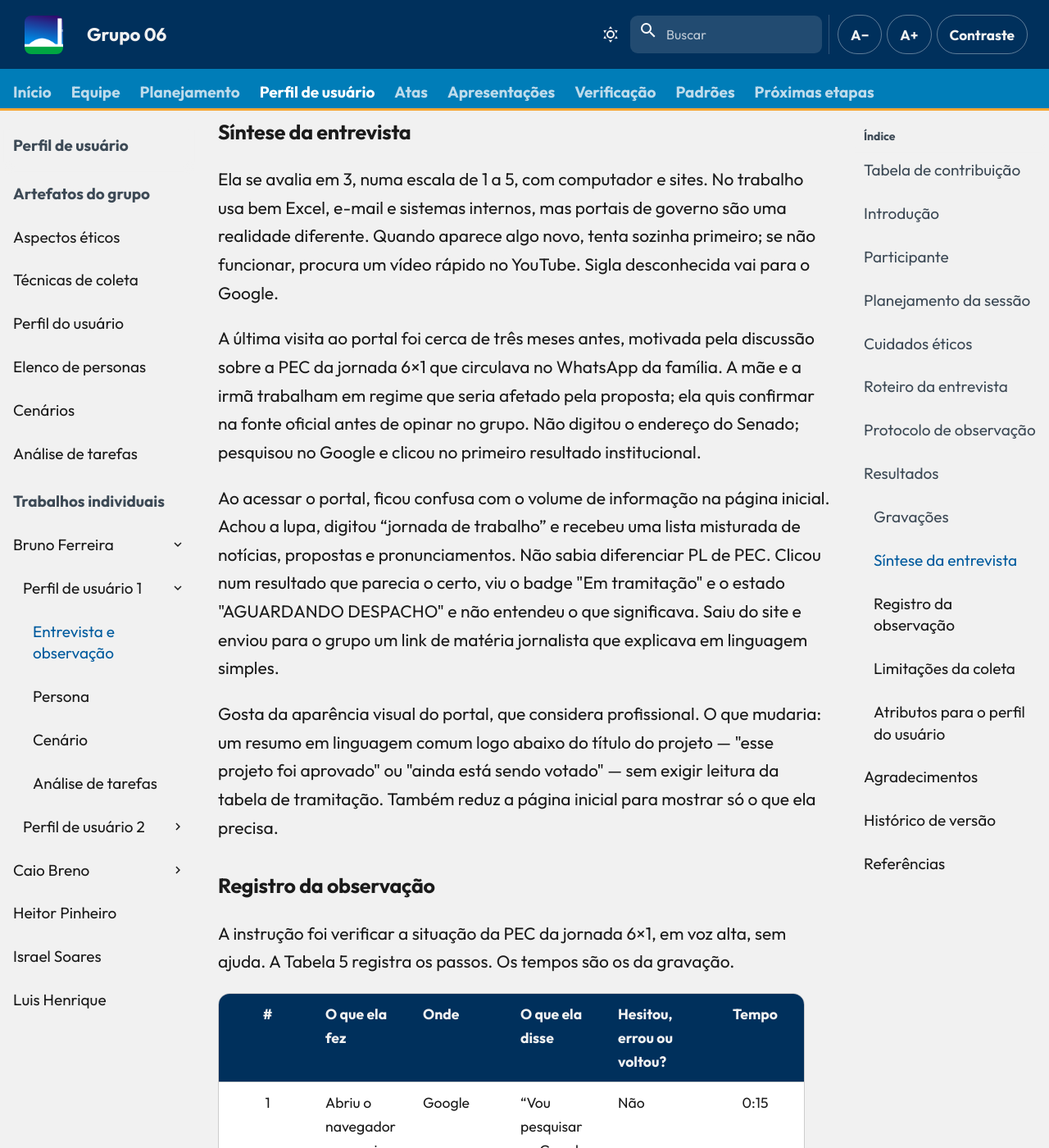
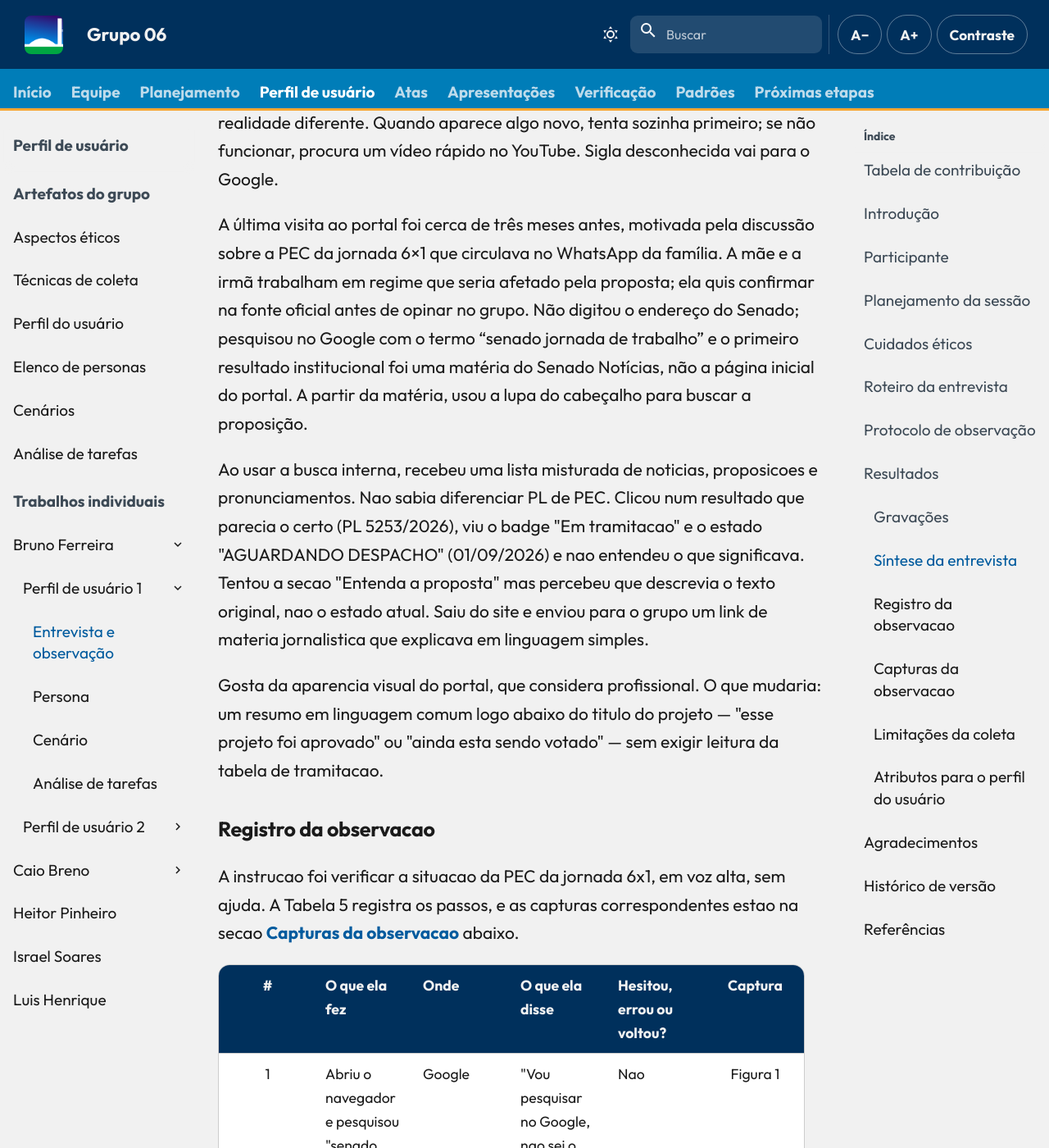
Before and after one commit to Interacao-Humano-Computador/2026.2-Grupo06, an MkDocs documentation site: the page built from docs/entrega-2/individual/bruno/entrevista-observacao.md, in a window 1280 px wide and 1400 px high, scrolled down 8879 px. Shown: the whole window at 82% size. Built offline with MkDocs 1.6.1 and Material for MkDocs 9.7.7, drawn with Linux system fonts in a browser that asks for light colours; comment, search, counter and statistics services are not loaded; some of the changed text lies outside the part shown.

Commit message:
docs: adiciona observacao

```diff
--- a/docs/entrega-2/individual/bruno/entrevista-observacao.md
+++ b/docs/entrega-2/individual/bruno/entrevista-observacao.md
@@ -118,10 +118,9 @@
 
 ### Gravações
 
-Categoria no YouTube: **não listado**. Data: 27/09/2026. O trecho em que a participante diz o nome foi retirado. O Vídeo 1 é a entrevista, e o Vídeo 2, a observação.
+Categoria no YouTube: **nao listado**. Data: 27/09/2026. O trecho em que a participante diz o nome foi retirado.
 
 - Entrevista: a preencher após upload
-- Observação: a preencher após upload
 
 ??? note "Vídeo 1 — Entrevista semiestruturada"
 
@@ -140,53 +139,78 @@
     <p class="caption">Vídeo 1 — Entrevista semiestruturada.</p>
     <p class="source">Fonte: sessão de 27/09/2026.</p>
 
-??? note "Vídeo 2 — Observação da tarefa, com relato em voz alta"
-
-    <div style="position: relative; width: 100%; padding-bottom: 56.25%; margin: 1.5rem 0; height: 0; overflow: hidden; border-radius: 0.8rem; box-shadow: 0 8px 24px rgba(10, 35, 66, 0.12);">
-      <iframe
-        loading="lazy"
-        style="position: absolute; top: 0; left: 0; width: 100%; height: 100%; border: 0;"
-        src="https://www.youtube-nocookie.com/embed/"
-        title="Observação da tarefa no Portal do Senado"
-        allow="accelerometer; autoplay; clipboard-write; encrypted-media; gyroscope; picture-in-picture; web-share"
-        referrerpolicy="strict-origin-when-cross-origin"
-        allowfullscreen>
-      </iframe>
-    </div>
-
-    <p class="caption">Vídeo 2 — Observação da tarefa, com relato em voz alta.</p>
-    <p class="source">Fonte: sessão de 27/09/2026.</p>
-
 ### Síntese da entrevista
 
 Ela se avalia em 3, numa escala de 1 a 5, com computador e sites. No trabalho usa bem Excel, e-mail e sistemas internos, mas portais de governo são uma realidade diferente. Quando aparece algo novo, tenta sozinha primeiro; se não funcionar, procura um vídeo rápido no YouTube. Sigla desconhecida vai para o Google.
 
-A última visita ao portal foi cerca de três meses antes, motivada pela discussão sobre a PEC da jornada 6×1 que circulava no WhatsApp da família. A mãe e a irmã trabalham em regime que seria afetado pela proposta; ela quis confirmar na fonte oficial antes de opinar no grupo. Não digitou o endereço do Senado; pesquisou no Google e clicou no primeiro resultado institucional.
+A última visita ao portal foi cerca de três meses antes, motivada pela discussão sobre a PEC da jornada 6×1 que circulava no WhatsApp da família. A mãe e a irmã trabalham em regime que seria afetado pela proposta; ela quis confirmar na fonte oficial antes de opinar no grupo. Não digitou o endereço do Senado; pesquisou no Google com o termo “senado jornada de trabalho” e o primeiro resultado institucional foi uma matéria do Senado Notícias, não a página inicial do portal. A partir da matéria, usou a lupa do cabeçalho para buscar a proposição.
 
-Ao acessar o portal, ficou confusa com o volume de informação na página inicial. Achou a lupa, digitou “jornada de trabalho” e recebeu uma lista misturada de notícias, propostas e pronunciamentos. Não sabia diferenciar PL de PEC. Clicou num resultado que parecia o certo, viu o badge "Em tramitação" e o estado "AGUARDANDO DESPACHO" e não entendeu o que significava. Saiu do site e enviou para o grupo um link de matéria jornalista que explicava em linguagem simples.
+Ao usar a busca interna, recebeu uma lista misturada de noticias, proposicoes e pronunciamentos. Nao sabia diferenciar PL de PEC. Clicou num resultado que parecia o certo (PL 5253/2026), viu o badge "Em tramitacao" e o estado "AGUARDANDO DESPACHO" (01/09/2026) e nao entendeu o que significava. Tentou a secao "Entenda a proposta" mas percebeu que descrevia o texto original, nao o estado atual. Saiu do site e enviou para o grupo um link de materia jornalistica que explicava em linguagem simples.
 
-Gosta da aparência visual do portal, que considera profissional. O que mudaria: um resumo em linguagem comum logo abaixo do título do projeto — "esse projeto foi aprovado" ou "ainda está sendo votado" — sem exigir leitura da tabela de tramitação. Também reduz a página inicial para mostrar só o que ela precisa.
+Gosta da aparencia visual do portal, que considera profissional. O que mudaria: um resumo em linguagem comum logo abaixo do titulo do projeto — "esse projeto foi aprovado" ou "ainda esta sendo votado" — sem exigir leitura da tabela de tramitacao.
 
-### Registro da observação
+### Registro da observacao
 
-A instrução foi verificar a situação da PEC da jornada 6×1, em voz alta, sem ajuda. A Tabela 5 registra os passos. Os tempos são os da gravação.
+A instrucao foi verificar a situacao da PEC da jornada 6x1, em voz alta, sem ajuda. A Tabela 5 registra os passos, e as capturas correspondentes estao na secao [Capturas da observacao](#capturas-da-observacao) abaixo.
 
-| # | O que ela fez | Onde | O que ela disse | Hesitou, errou ou voltou? | Tempo |
+| # | O que ela fez | Onde | O que ela disse | Hesitou, errou ou voltou? | Captura |
 | :---: | --- | --- | --- | --- | :---: |
-| 1 | Abriu o navegador e pesquisou “senado jornada de trabalho” | Google | “Vou pesquisar no Google, não sei o endereço de cabeça” | Não | 0:15 |
-| 2 | Clicou no primeiro resultado do senado.leg.br | Google | — | Não | 0:28 |
-| 3 | Olhou a página inicial e procurou um campo de busca visível | Página inicial do portal | “Não tem onde digitar... ah, tem uma lupinha aqui” | Hesitou alguns segundos antes de achar a lupa | 0:42 |
-| 4 | Clicou na lupa e digitou “jornada de trabalho” | Overlay de busca | “Vou digitar 'jornada de trabalho'” | Não | 0:55 |
-| 5 | Olhou a lista de resultados na aba Tudo | Página de resultados | “Tem muita coisa aqui... tem notícia, tem projeto de lei, tem pronunciamento de senador... não sei qual é o certo” | Percorreu a lista sem clicar por cerca de 20 segundos | 1:18 |
-| 6 | Clicou num resultado com badge “Em tramitação” que parecia ser sobre a PEC 6×1 | Lista de resultados | “Esse aqui parece ser o que eu quero” | Não | 1:40 |
-| 7 | Leu o título formal e a ementa do projeto | Página da proposição | “Tá, é isso mesmo. Mas esse texto é muito técnico...” | Não | 2:00 |
-| 8 | Abriu a caixa “Entenda a proposta”, gerada por IA | Página da proposição | “Ah, tem um resumo aqui, ótimo”. Leu e ficou confusa porque o resumo descrevia o texto original, não o estado atual | Ficou parada relendo o resumo | 2:30 |
-| 9 | Localizou o cartão “Situação Atual” | Página da proposição | “Aguardando despacho... o que é isso? Não entendo se está quase sendo votado ou vai ficar parado” | Olhou para o entrevistador buscando ajuda; retomou sem receber | 3:05 |
-| 10 | Abriu a seção “Tramitação” | Página da proposição | “Vou tentar aqui... mas também não entendo. Só tem código de órgão e essas notas técnicas” | Não | 3:40 |
-| 11 | Fechou a aba e encerrou a busca no portal | — | “Não consegui saber se a lei já foi aprovada ou não. Ia mandar o link de um portal de notícia pro grupo, que explica melhor” | A tarefa parou sem resposta à pergunta original | 4:50 |
+| 1 | Abriu o navegador e pesquisou "senado jornada de trabalho" no Google | Google | "Vou pesquisar no Google, nao sei o endereco de cabeca" | Nao | Figura 1 |
+| 2 | Clicou no primeiro resultado do senado.leg.br — uma materia do Senado Noticias, nao a homepage | Google | — | Nao | Figura 2 |
+| 3 | Localizou a lupa no cabecalho e a clicou para expandir o campo de busca | Senado Noticias | "Nao tem campo aberto... ah, tem a lupa aqui em cima" | Hesitou alguns segundos | Figura 3 |
+| 4 | Digitou "jornada de trabalho" e aperta Enter; recebeu lista misturada de tipos | Pagina de resultados | "Tem muita coisa aqui... nao sei se e noticia ou o projeto de lei" | Percorreu sem clicar por ~20 segundos | Figura 4 |
+| 5 | Clicou no PL 5253/2026 | Lista de resultados | "Esse aqui parece ser o certo" | Nao | Figura 5 |
+| 6 | Abriu a caixa "Entenda a proposta" gerada por IA | Pagina da proposicao | "Ah, tem um resumo aqui, otimo". Ficou confusa porque o resumo descreve o texto original, nao o estado atual | Parou relendo o resumo | Figura 6 |
+| 7 | Localizou o cartao "Situacao Atual" | Pagina da proposicao | "Aguardando despacho... o que e isso? Nao entendo se esta quase sendo votado ou vai ficar parado" | Buscou ajuda com os olhos; retomou sem receber | Figura 7 |
+| 8 | Abriu a secao "Tramitacao" | Pagina da proposicao | "Vou tentar aqui... tambem nao entendo. So tem codigo e notas tecnicas" | Nao | Figura 8 |
+| 9 | Fechou a aba e encerrou a busca | — | "Nao consegui saber se a lei ja foi aprovada. Ia mandar um link de noticia pro grupo" | Tarefa encerrada sem resposta | — |
 
-<p class="caption">Tabela 5 — Registro da observação.</p>
-<p class="source">Fonte: elaboração do Grupo 06 (2026), a partir da sessão de 27/09/2026.</p>
+<p class="caption">Tabela 5 — Registro da observacao.</p>
+<p class="source">Fonte: elaboracao do Grupo 06 (2026), a partir da sessao de 27/09/2026.</p>
+
+### Capturas da observacao
+
+As Figuras 1 a 8 reproduzem o percurso registrado na Tabela 5, na mesma ordem dos passos.
+
+![Figura 1 — Resultados do Google para "senado jornada de trabalho". O primeiro link institucional e uma materia do Senado Noticias, nao a pagina inicial do portal.](../../../../assets/img/observacao/obs-01-google.png)
+
+<p class="caption">Figura 1 — Google: resultados para "senado jornada de trabalho".</p>
+<p class="source">Fonte: captura da sessao de observacao, 27/09/2026.</p>
+
+![Figura 2 — Materia do Senado Noticias aberta a partir do Google. Ponto de entrada real, nao a homepage do portal.](../../../../assets/img/observacao/obs-02-materia-senado.png)
+
+<p class="caption">Figura 2 — Senado Noticias: materia sobre a escala 6x1.</p>
+<p class="source">Fonte: captura da sessao de observacao, 27/09/2026.</p>
+
+![Figura 3 — Lupa no cabecalho expandida. O campo de busca nao e visivel por padrao.](../../../../assets/img/observacao/obs-03-lupa.png)
+
+<p class="caption">Figura 3 — Campo de busca interno ativado pela lupa do cabecalho.</p>
+<p class="source">Fonte: captura da sessao de observacao, 27/09/2026.</p>
+
+![Figura 4 — Lista de resultados da busca interna: mistura noticias, proposicoes, pronunciamentos e legislacao, todos com badge "Em tramitacao", sem distincao visual por tipo.](../../../../assets/img/observacao/obs-04-resultados-busca.png)
+
+<p class="caption">Figura 4 — Resultados da busca interna: lista misturada por tipo de conteudo.</p>
+<p class="source">Fonte: captura da sessao de observacao, 27/09/2026.</p>
+
+![Figura 5 — Topo da pagina do PL 5253/2026, com titulo formal e ementa tecnica.](../../../../assets/img/observacao/obs-05-proposicao-topo.png)
+
+<p class="caption">Figura 5 — Pagina do PL 5253/2026: titulo e ementa.</p>
+<p class="source">Fonte: captura da sessao de observacao, 27/09/2026.</p>
+
+![Figura 6 — Caixa "Entenda a proposta", gerada por IA, expandida. Descreve o texto original, nao o estado atual da tramitacao.](../../../../assets/img/observacao/obs-06-entenda-proposta.png)
+
+<p class="caption">Figura 6 — Caixa "Entenda a proposta" aberta: resume o texto original, nao o estado atual.</p>
+<p class="source">Fonte: captura da sessao de observacao, 27/09/2026.</p>
+
+![Figura 7 — Cartao "Situacao Atual" exibindo badge "Em tramitacao" e estado "AGUARDANDO DESPACHO" em 01/09/2026, sem explicacao do significado.](../../../../assets/img/observacao/obs-07-situacao-atual.png)
+
+<p class="caption">Figura 7 — Cartao "Situacao Atual": "AGUARDANDO DESPACHO" sem contextualizacao para o leigo.</p>
+<p class="source">Fonte: captura da sessao de observacao, 27/09/2026.</p>
+
+![Figura 8 — Secao "Tramitacao" expandida com codigos de orgao (PLEN) e notas tecnicas sem glossario.](../../../../assets/img/observacao/obs-08-tramitacao.png)
+
+<p class="caption">Figura 8 — Secao "Tramitacao": codigos tecnicos sem contexto para o cidadao leigo.</p>
+<p class="source">Fonte: captura da sessao de observacao, 27/09/2026.</p>
 
 ### Limitações da coleta
 
```
Also changed, not shown: docs/assets/img/observacao/obs-01-google.png (added), docs/assets/img/observacao/obs-02-materia-senado.png (added), docs/assets/img/observacao/obs-03-lupa.png (added), docs/assets/img/observacao/obs-04-resultados-busca.png (added), docs/assets/img/observacao/obs-05-proposicao-topo.png (added), docs/assets/img/observacao/obs-06-entenda-proposta.png (added), docs/assets/img/observacao/obs-07-situacao-atual.png (added), docs/assets/img/observacao/obs-08-tramitacao.png (added).
